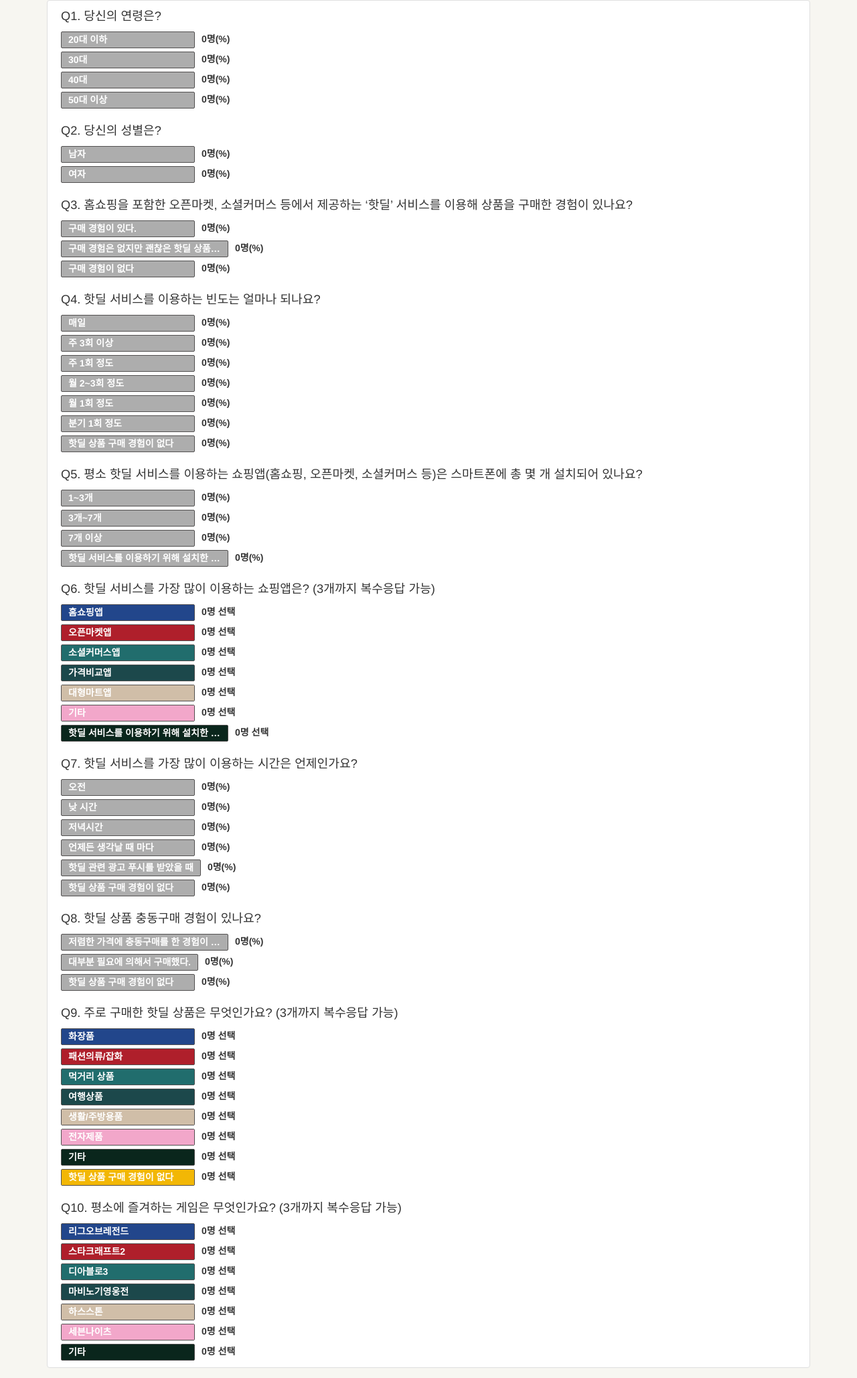
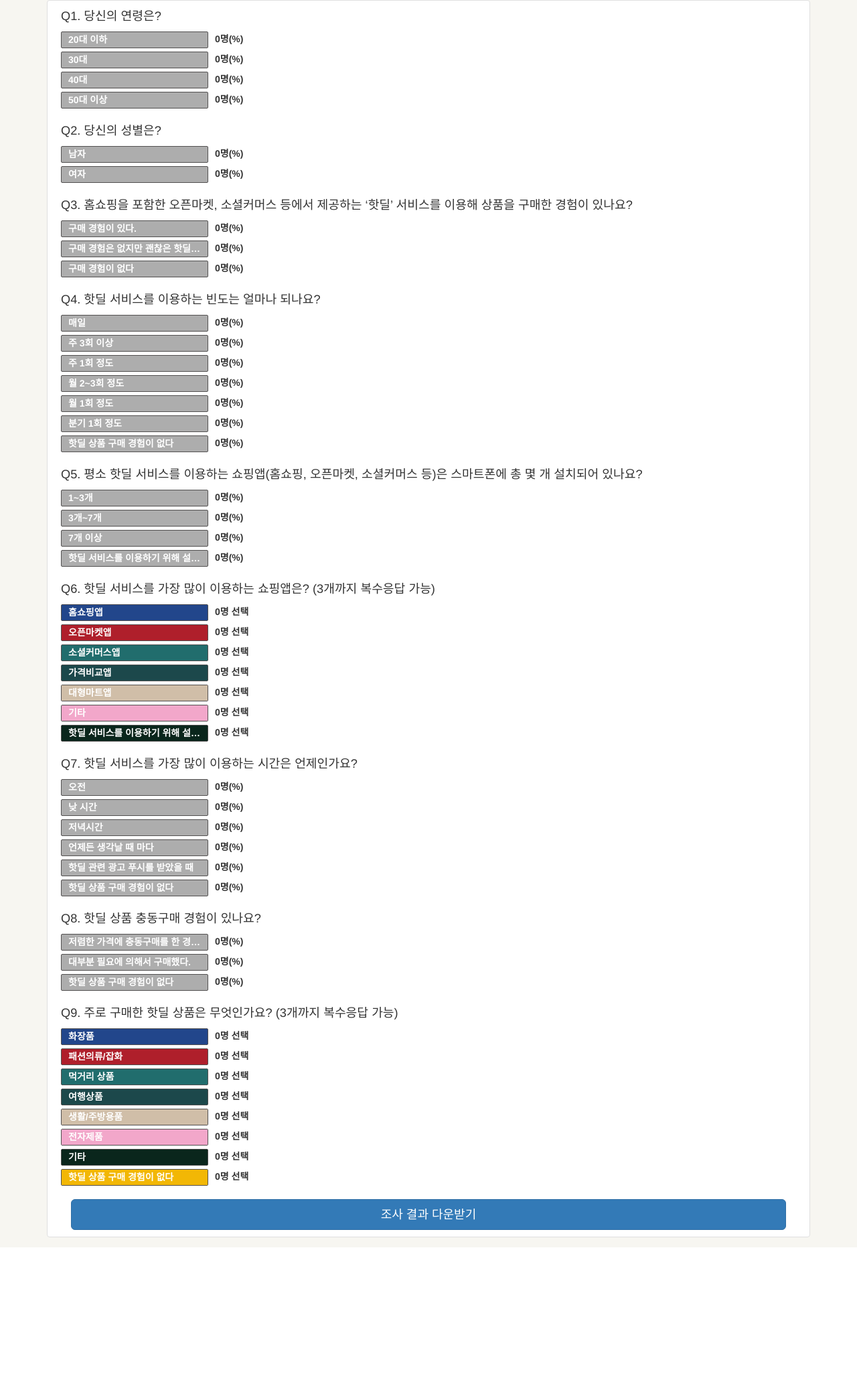
Before and after one commit to Nalrarang/django-poll, a Django app: page /result/ in a window 1280 px wide. Shown: the part 60-2117 px from the top of the page at 67% size. After the commit the page ends 1922 px from the top, so only its background shows below. Run offline with Django 3.2, Linux system fonts and the light colour scheme; data that the repository does not hold is empty; some libraries are stand-ins or nearby versions.

Commit message:
CSV파일 내보내기 / 오류검사 및 테스트

```diff
--- a/poll/models.py
+++ b/poll/models.py
@@ -14,17 +14,22 @@ class Poll(models.Model):
 
     #설문 조사 데이터 Insert Method
     def insert_poll(data):
-        #중복 확인 같은 전화번호가 있다면 Update, 없다면 Insert
+        #중복 확인 같은 전화번호가 있다면 duplicate를 리턴, 없다면 Insert
         check = Poll.objects.filter(phonenumber = data['phonenumber'])
         if check:
-            check.update(question = data['question'], answer = data['answer'])
+            # check.update(question = data['question'], answer = data['answer'])
+            return 'duplicate'
         else:
             Poll.objects.create(phonenumber = data['phonenumber'], question = data['question'], answer = data['answer'])
 
         return 'success'
     #설문 조사 데이터 Show Method
-    def show_poll():
-        result = list(Poll.objects.all().values('answer'))
+    def show_poll(getType):
+        if getType == 'answer':
+            result = list(Poll.objects.all().values('answer'))
+        else:
+            result = Poll.objects.all().values()
+
         return result
     def __str__(self):
         #응답에 참여한 대상의 Phonenumber를 리턴
--- a/poll/static/css/style.css
+++ b/poll/static/css/style.css
@@ -41,6 +41,11 @@ header .total {
     padding: 10px 20px 10px 20px;
     clear: both;
 }
+.export-wrap {
+    padding: 10px 35px 10px 35px;
+    clear: both;
+}
+
 .question {
     font-size: 1.3em;
 }
@@ -86,8 +91,7 @@ ul.answer li {
 ul.answer li > .key {
     position: relative;
     float: left;
-    min-width: 200px;
-    max-width: 250px;
+    width: 220px;
     height: 25px;
     border: 1px solid #525050;
     margin-bottom: 5px;
--- a/poll/static/resource/survey.csv
+++ b/poll/static/resource/survey.csv
@@ -78,14 +78,3 @@ limit,3
 , 기타
 , 핫딜 상품 구매 경험이 없다
 ,
-Q10,평소에 즐겨하는 게임은 무엇인가요? (3개까지 복수응답 가능)
-type,checkbox
-limit,3
-, 리그오브레전드
-, 스타크래프트2
-, 디아블로3
-, 마비노기영웅전
-, 하스스톤
-, 세븐나이츠
-, 기타
-,
--- a/poll/templates/poll/poll_main.html
+++ b/poll/templates/poll/poll_main.html
@@ -7,7 +7,7 @@
     <meta http-equiv="X-UA-Compatible" content="IE=edge">
     <meta name="viewport" content="width=device-width, initial-scale=1">
     <title>Buzzni Survey</title>
-    <!-- <link rel="shortcut icon" href="{% static 'images/favicon.ico' %}"> -->
+    <link rel="shortcut icon" href="{% static 'resource/favicon.ico' %}">
     <link href="http://fonts.googleapis.com/css?family=Open+Sans:400italic,700italic,400,700,300&amp;subset=latin,latin-ext" rel="stylesheet" type="text/css">
     <link rel="stylesheet" href="{% static 'css/bootstrap.min.css' %}">
     <link rel="stylesheet" href="{% static 'css/style.css' %}">
@@ -58,9 +58,12 @@
                     </div>
                 </form>
             </div>
+    </div> <!-- End Content -->
+</div> <!-- End Container -->
 
 <script type="text/javascript" src="{% static 'js/jquery-1.11.3.min.js' %}"></script>
 <script type="text/javascript" src="{% static 'js/csrf.js' %}"></script>
+<script type="text/javascript">var csrfmiddlewaretoken = "{{ csrf_token }}"</script>
 <script type="text/javascript" src="{% static 'js/main.js' %}"></script>
 
 </body>
--- a/poll/templates/poll/poll_result.html
+++ b/poll/templates/poll/poll_result.html
@@ -8,7 +8,7 @@
     <meta http-equiv="X-UA-Compatible" content="IE=edge">
     <meta name="viewport" content="width=device-width, initial-scale=1">
     <title>Buzzni Survey Result</title>
-    <!-- <link rel="shortcut icon" href="{% static 'images/favicon.ico' %}"> -->
+    <link rel="shortcut icon" href="{% static 'resource/favicon.ico' %}">
     <link href="http://fonts.googleapis.com/css?family=Open+Sans:400italic,700italic,400,700,300&amp;subset=latin,latin-ext" rel="stylesheet" type="text/css">
     <link rel="stylesheet" href="{% static 'css/bootstrap.min.css' %}">
     <link rel="stylesheet" href="{% static 'css/style.css' %}">
@@ -18,7 +18,7 @@
     <h1>설문 조사 결과<span class="total">(총 참여 인원: {{ total }} 명)</span></h1>
 </header>
 <div class="container">
-<div class="content">
+    <div class="content">
     {% for result in results %}
         <div class="question-wrap">
             <div class="question">Q{{ forloop.counter }}. {{ result.question }}</div>
@@ -43,8 +43,13 @@
             </ul>
         </div>
     {% endfor %}
-    </div>
-</div>
+        <div class="export-wrap">
+            <a href="/poll/export/">
+                <button type="button" class="btn btn-primary btn-lg btn-block">조사 결과 다운받기</button>
+            </a>
+        </div>
+    </div> <!-- End Content -->
+</div> <!-- End Container -->
 
 
 <script type="text/javascript" src="{% static 'js/jquery-1.11.3.min.js' %}"></script>
--- a/poll/urls.py
+++ b/poll/urls.py
@@ -8,4 +8,6 @@ urlpatterns = [
     url(r'^result/$', views.poll_result, name='poll_result'),
     # Vote Request
     url(r'^poll/vote/$', views.poll_vote, name='poll_vote'),
+    # CSV File Export
+    url(r'^poll/export/$', views.export_csv, name='export_csv'),
 ]
--- a/poll/views.py
+++ b/poll/views.py
@@ -5,8 +5,19 @@ from .models import Poll
 
 import csv,json
 
+# 설문조사 페이지
+def poll_main(request):
+    surveyArray = read_csv()
+
+    return render(request, 'poll/poll_main.html', {'readers': surveyArray})
+# 조사 결과 확인 페이지
+def poll_result(request):
+    result = result_survey()
+
+    return render(request, 'poll/poll_result.html', {'results': result[0] , 'total': result[1]})
+
 #CSV파일 읽어오기
-def getCsvFile():
+def read_csv():
     surveyObject = {}
     surveyArray = []
     surveyItem = []
@@ -40,13 +51,26 @@ def getCsvFile():
     csv_file.close()
 
     return surveyArray
+#CSV파일 내보내기
+def export_csv(request):
+    #CSV 파일 쓰기
+    response = HttpResponse(content_type='text/csv')
+    response['Content-Disposition'] = 'attachment;filename="survey_result.csv"'
+    writer = csv.writer(response)
+    writer.writerow(['질문', '설문 타입', '복수 응답 갯수', '응답/응답 수'])
+    result = result_survey()
 
+    #각 행별로 데이터를 적어줌
+    for row in result[0]:
+        writeobj = [row['question'], row['type'], row['limit']]
+        data = row['item']
+        for key,value in data.items():
+            writeobj.append(key)
+            writeobj.append(str(value) + '명')
 
-# 설문조사 페이지
-def poll_main(request):
-    surveyArray = getCsvFile()
+        writer.writerow(writeobj)
 
-    return render(request, 'poll/poll_main.html', {'readers': surveyArray})
+    return response
 
 # 투표하기
 def poll_vote(request):
@@ -62,27 +86,32 @@ def poll_vote(request):
         # 저장 후 성공 및 실패 여부를 리턴해준다.
         return HttpResponse(json.dumps(result), content_type = "application/json")
 
-# 조사 결과 확인 페이지
-def poll_result(request):
-    poll = Poll.show_poll()
-    surveyArray = getCsvFile()
-
+# 조사 결과 데이터 정합
+def result_survey():
+    poll = Poll.show_poll('answer')
+    surveyArray = read_csv()
+    result = []
+    # 조사 결과의 응답문항별 인원수 체크를 위해 숫자를 넣어줌
     for row in surveyArray:
         answer = {}
         for item in row['item']:
             answer[item] = 0
 
         row['item'] = answer
+    # 응답 문항을 정합하여 결과 수 체크
+    for idx,row in enumerate(poll):
+        data = row['answer'].split(",")
 
-    for row in poll:
-        data = row['answer'].split(",")
         for index,r in enumerate(data):
-            # print(index , r)
-            if surveyArray[index]['type'] == 'checkbox':
-                r = r.split(":")
-                for i in r:
-                    surveyArray[index]['item'][i] += 1
-            else:
-                surveyArray[index]['item'][r] += 1
+            if index < len(surveyArray):
+                if surveyArray[index]['type'] == 'checkbox':
+                    r = r.split(":")
+                    for i in r:
+                       surveyArray[index]['item'][i] = 1
+                else:
+                    surveyArray[index]['item'][r] += 1
 
-    return render(request, 'poll/poll_result.html', {'results': surveyArray , 'total': len(poll)})
+    result.append(surveyArray)
+    result.append(len(poll))
+
+    return result
```
Also changed, not shown: poll/static/js/csrf.js (+13 -12 lines), poll/static/js/main.js (+10 -4 lines), poll/static/resource/favicon.ico (added).
